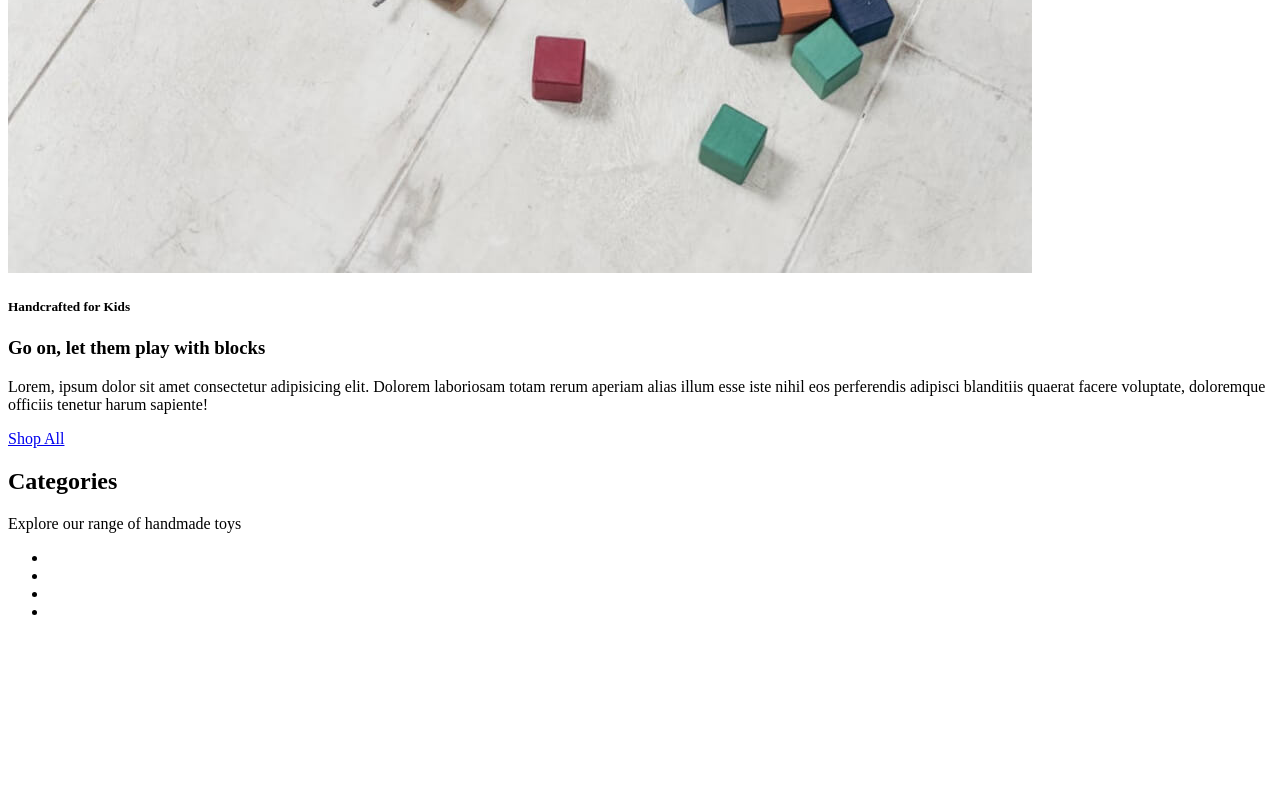
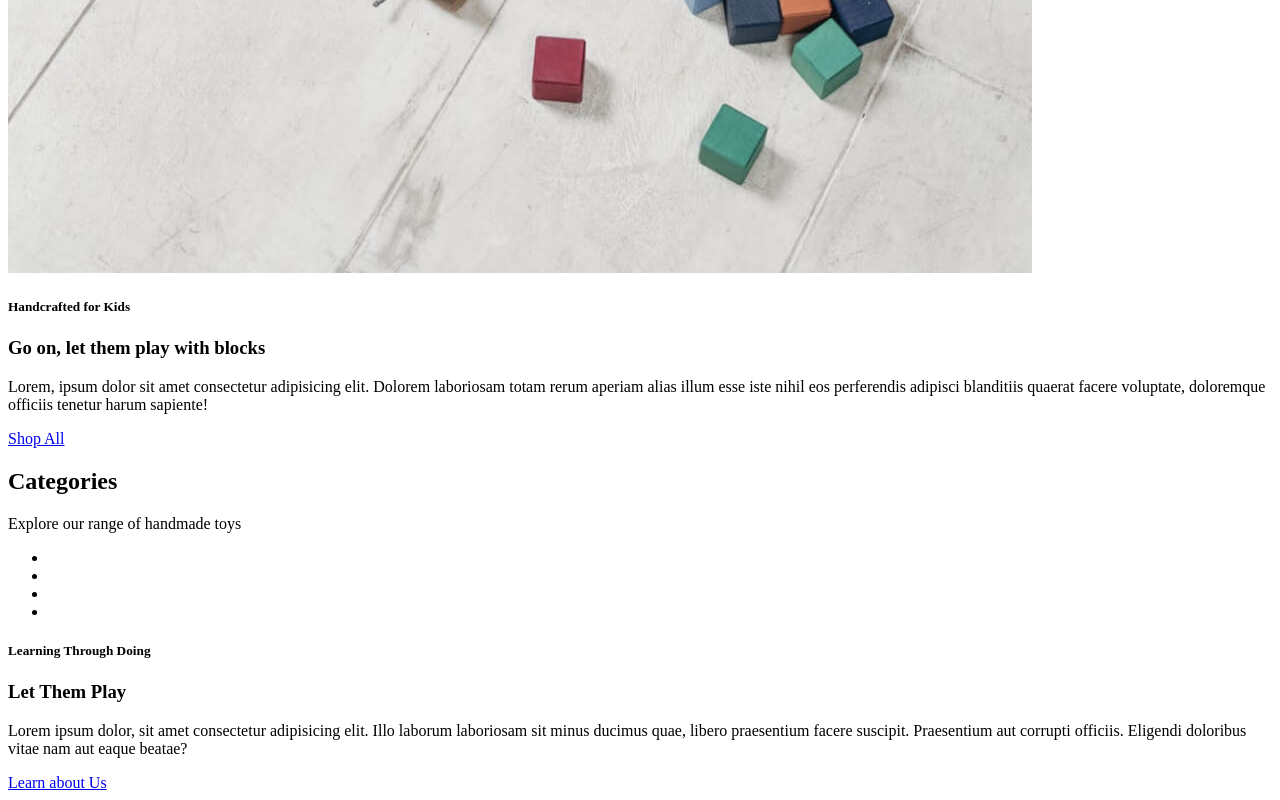
Before and after one commit to tr1st0n/E-Commerce-Store, a plain HTML site: page index.html in a window 1280 px wide. Shown: the part 1302-2102 px from the top of the page. Before the commit the page ends 1939 px from the top, so only its background shows below. Drawn offline with nearby package versions, Linux system fonts and the light colour scheme; files that its build step writes are made by us from their sources.

Commit message:
Completed Let me Play Section

```diff
--- a/index.html
+++ b/index.html
@@ -62,6 +62,14 @@
 				</ul>
 			</div>
 		</section>
+		<section>
+			<div class="wrapper play-container">
+				<h5>Learning Through Doing</h5>
+				<h3>Let Them Play</h3>
+				<p>Lorem ipsum dolor, sit amet consectetur adipisicing elit. Illo laborum laboriosam sit minus ducimus quae, libero praesentium facere suscipit. Praesentium aut corrupti officiis. Eligendi doloribus vitae nam aut eaque beatae?</p>
+				<a href="#" class="solid">Learn about Us</a>
+			</div>
+		</section>
 	</main>
 </body>
 </html>
```
